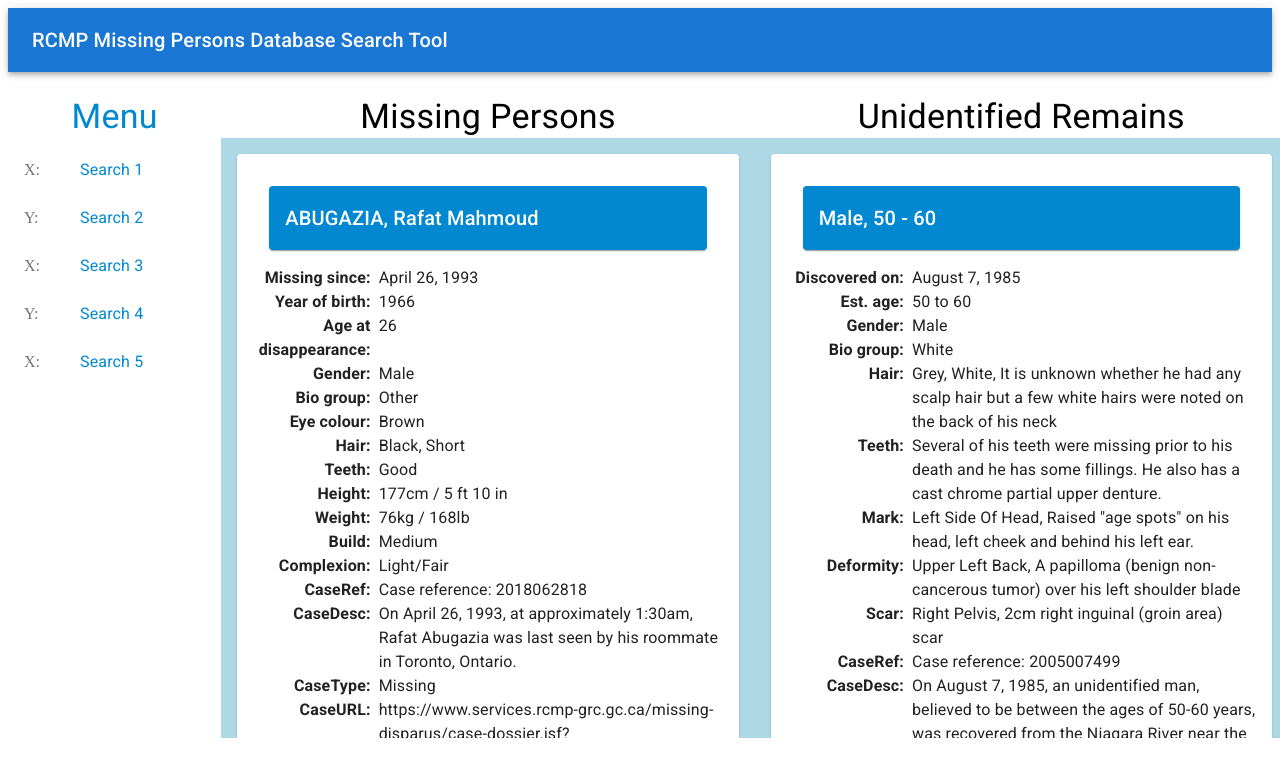
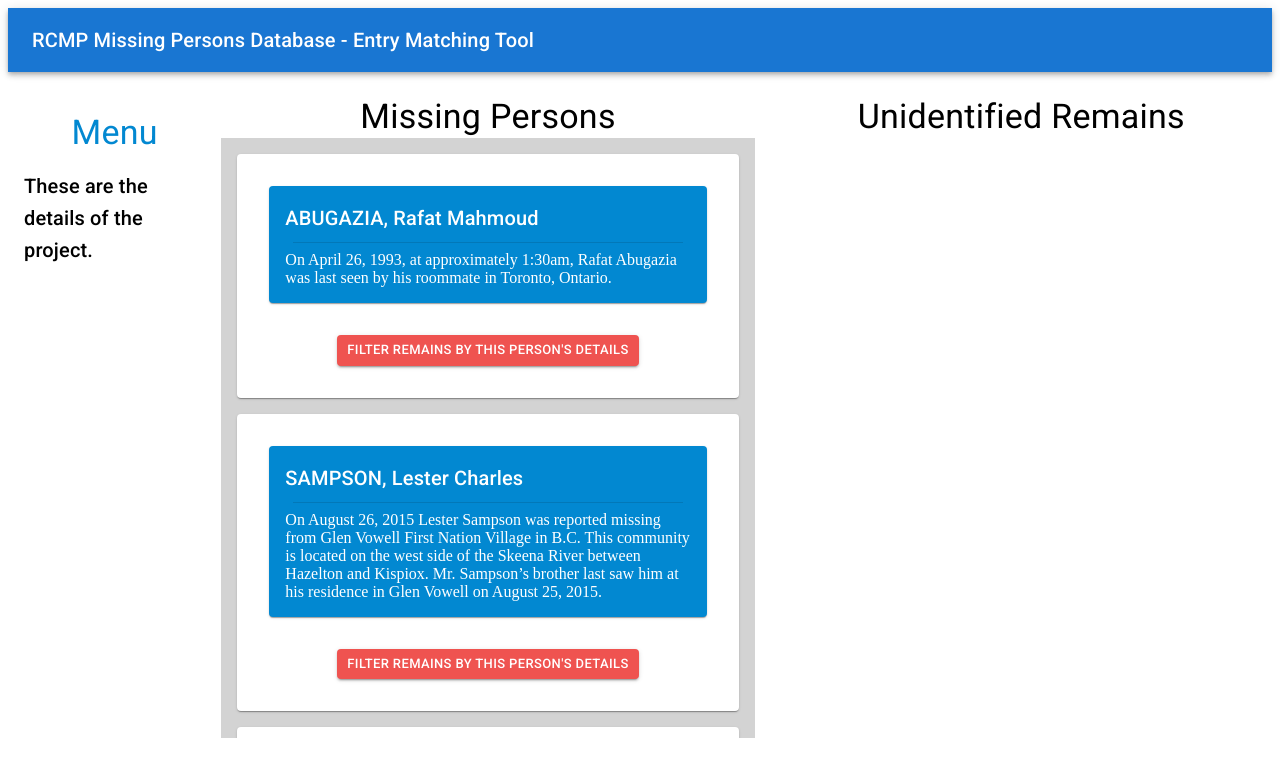
Before and after one commit to thomaslillo/missing-persons-viewer, a React (Create React App) app: page / in a window 1280 px wide. Shown: the top 776 px of the page. Built offline with nearby package versions, Linux system fonts and the light colour scheme.

Commit message:
moved data for filtering up the stack to the app

```diff
--- a/src/App.js
+++ b/src/App.js
@@ -1,18 +1,30 @@
 import * as React from 'react';
-import { useState } from 'react'
+//import { useState } from 'react'
 // helmet gives access to head tags
 import { Helmet } from 'react-helmet';
-// material UI
-import { Grid, Stack, Typography } from '@mui/material';
-// components
+import { Grid, Stack, Typography, Card, Button, Box } from '@mui/material';
 import Title from './components/Title';
 import Menu from './components/Menu';
-import { PersonList } from './components/PersonList';
+//import { PersonList } from './components/PersonList';
+import { MissingPersonsSection } from './components/MissingPersonsSection';
+import { PersonHeader } from './components/PersonHeader';
+
 // data
 import missing_persons from './data/missing_persons.json';
-import unidentified_remains from './data/unidentified_persons.json';
+//import unidentified_remains from './data/unidentified_persons.json';
 
 function App() {
+
+  /*
+  // handle the unidentified remains list
+  const [unidentifiedList, setUnidentified] = useState(unidentified_remains);
+
+  function filterRemainsByName(name) {
+      var filteredList = unidentified_remains.filter( remain => remain.MatchedNames.includes(name));
+      setUnidentified(filteredList);
+  }
+  */
+
 
   return (
     <div className="App">
@@ -25,23 +37,66 @@
       </Helmet>
 
       <Stack spacing={3} className="main-grid">
+
         <Title />
+
         <Grid container spacing={2}>
-          <Grid xs={2} sx={{color: 'info.main'}}>
+
+          <Grid xs={2}>
             <Menu />
           </Grid>
+
+
+          { /*missing persons section*/ }
           <Grid xs={5}>
+
             <Typography variant='h4' align="center">
             Missing Persons
             </Typography>
-            <PersonList json={missing_persons} />
+
+            <Box sx={{ maxHeight: 600, overflow: "scroll", bgcolor: "lightgrey" }}>
+
+              <Stack spacing={2} p={2}>
+
+                { missing_persons.map((entry) => (
+
+                    <Card sx={{p:2}}>
+
+                      <Grid container>
+                        <Grid item xs={12} sx={{p:2}}>
+                          <PersonHeader person={entry} />
+                        </Grid>
+                      </Grid>
+
+                      {/*
+                      <MissingPersonsSection person={person} />
+                      */}
+
+                      <Grid container sx={{p:2}} justifyContent="center">
+                          <Button variant="contained" size="small" sx={{ bgcolor: "error.light", color: "white", align:"center"}}>Filter Remains By This Person's Details</Button>
+                      </Grid>
+
+
+                    </Card>
+
+                )) }
+
+              </Stack>
+            </Box>
+
           </Grid>
+
+
+          { /*Unidentified section*/ }
           <Grid xs={5}>
             <Typography variant='h4' align="center">
             Unidentified Remains
             </Typography>
-            <PersonList json={unidentified_remains} />
+
+            {/*<PersonList json={unidentifiedList} />*/}
+
           </Grid>
+
         </Grid>
       </Stack>
 
--- a/src/components/FilterButton.js
+++ /dev/null
@@ -1,8 +0,0 @@
-import { Button, Grid } from "@mui/material";
-import * as React from 'react';
-
-export const FilterButton = ({ person }) => (
-    <Grid container sx={{p:2}} justifyContent="center">
-        <Button variant="contained" size="small" sx={{ bgcolor: "info.main", color: "white", align:"center"}}>Filter Remains By This Person's Details</Button>
-    </Grid>
-);
--- a/src/components/Menu.js
+++ b/src/components/Menu.js
@@ -4,23 +4,16 @@
 function Menu(props) {
 
     return (
-    <Box>
-        <Typography variant='h4' align="center">
-            Menu
-        </Typography>
-        <List>
-            {['Search 1', 'Search 2', 'Search 3', 'Search 4', 'Search 5'].map((text, index) => (
-                <ListItem key={text} disablePadding>
-                    <ListItemButton>
-                        <ListItemIcon>
-                            {index % 2 === 0 ? 'X:' : 'Y:'}
-                        </ListItemIcon>
-                        <ListItemText primary={text} />
-                    </ListItemButton>
-                </ListItem>
-            ))}
-        </List>
-    </Box>
+        <Box sx={{color: 'info.main', m:1}} >
+            <Typography variant='h4' align="center" sx={{p:1}}>
+                Menu
+            </Typography>
+
+            <Typography variant='h6' align="left" color="black" sx={{p:1}}>
+                These are the details of the project.
+            </Typography>
+
+        </Box>
     );
 
 }
--- /dev/null
+++ b/src/components/MissingPersonsSection.js
@@ -0,0 +1,27 @@
+import { React } from 'react';
+import { Box, Grid, Typography } from '@mui/material';
+import { PersonHeader } from './PersonHeader';
+
+export function MissingPersonsSection(person) {
+
+    return (
+
+            <Grid container>
+
+                {Object.entries(person).map(([attrName, attrValue]) => [
+
+                  <Grid item xs={3}>
+                      <Typography sx={{ fontWeight: 'bold', textAlign:'right'}}>{attrName}:</Typography>
+                  </Grid>,
+
+                  <Grid item xs={9}>
+                      <Box sx={{pl:1}}>
+                      <Typography sx={{textAlign:'left'}} >{attrValue}</Typography>
+                      </Box>
+                  </Grid>
+
+                ])}
+
+            </Grid>
+    );
+}
--- /dev/null
+++ b/src/components/PersonHeader.js
@@ -0,0 +1,15 @@
+import React from 'react';
+import { Card, Typography, Divider, Chip } from '@mui/material';
+
+export function PersonHeader(props) {
+
+    const person = props.person;
+
+    return (
+        <Card sx={{ p: 2, bgcolor: "info.main" }}>
+            <Typography variant="h6" color="white" align="left">{person.Name}</Typography>
+            <Divider sx={{m:1}} />
+            <Typography variant="p" color="white">{person.CaseDesc}</Typography>
+        </Card>
+    )
+}
--- a/src/components/PersonList.js
+++ b/src/components/PersonList.js
@@ -1,48 +1,12 @@
 import {React, setState } from 'react';
 import { Box, Stack, Grid } from "@mui/material";
 import { PersonView } from "./PersonView";
-import { FilterButton } from "./FilterButton";
-
-
-function MissingSection(props) {
-
-    const fullList = JSON.parse(props.json);
-    var filteredList = fullList.filter( fullList => fullList.Name.includes("John"));
-
-    return (
-        <Box sx={{ p: 2 }}>
-            <Stack spacing={2} p={2}>
-            {filteredList.map((person) => (
-                <PersonView person={person} />
-            ))}
-            </Stack>
-        </Box>
-    );
-}
-
-
-function UnidentifiedSection(props) {
-
-    const fullList = JSON.parse(props.json);
-    var filteredList = fullList.filter( fullList => fullList.Name.includes("John"));
-
-    return (
-        <Box sx={{ p: 2 }}>
-            <Stack spacing={2} p={2}>
-            {filteredList.map((person) => (
-                <PersonView person={person} />
-            ))}
-            </Stack>
-        </Box>
-    );
-}
 
 export const PersonList = ({ json }) => (
   <Box sx={{ maxHeight: 600, overflow: "scroll", bgcolor: "lightblue" }}>
     <Stack p={2} spacing={2}>
       {json.map((person) => (
         <PersonView person={person} />
-        //<FilterButton person={person} />
       ))}
     </Stack>
   </Box>
--- a/src/components/Title.js
+++ b/src/components/Title.js
@@ -6,8 +6,8 @@
         <Box sx={{ flexGrow: 1 }}>
           <AppBar position="static">
             <Toolbar>
-              <Typography variant="h6" component="div" sx={{ flexGrow: 1 }}>
-                RCMP Missing Persons Database Search Tool
+              <Typography variant="h6" sx={{ flexGrow: 1 }}>
+                RCMP Missing Persons Database - Entry Matching Tool
               </Typography>
             </Toolbar>
           </AppBar>
```
Also changed, not shown: src/components/UnidentifiedSection.js (added, +25 -0 lines).
